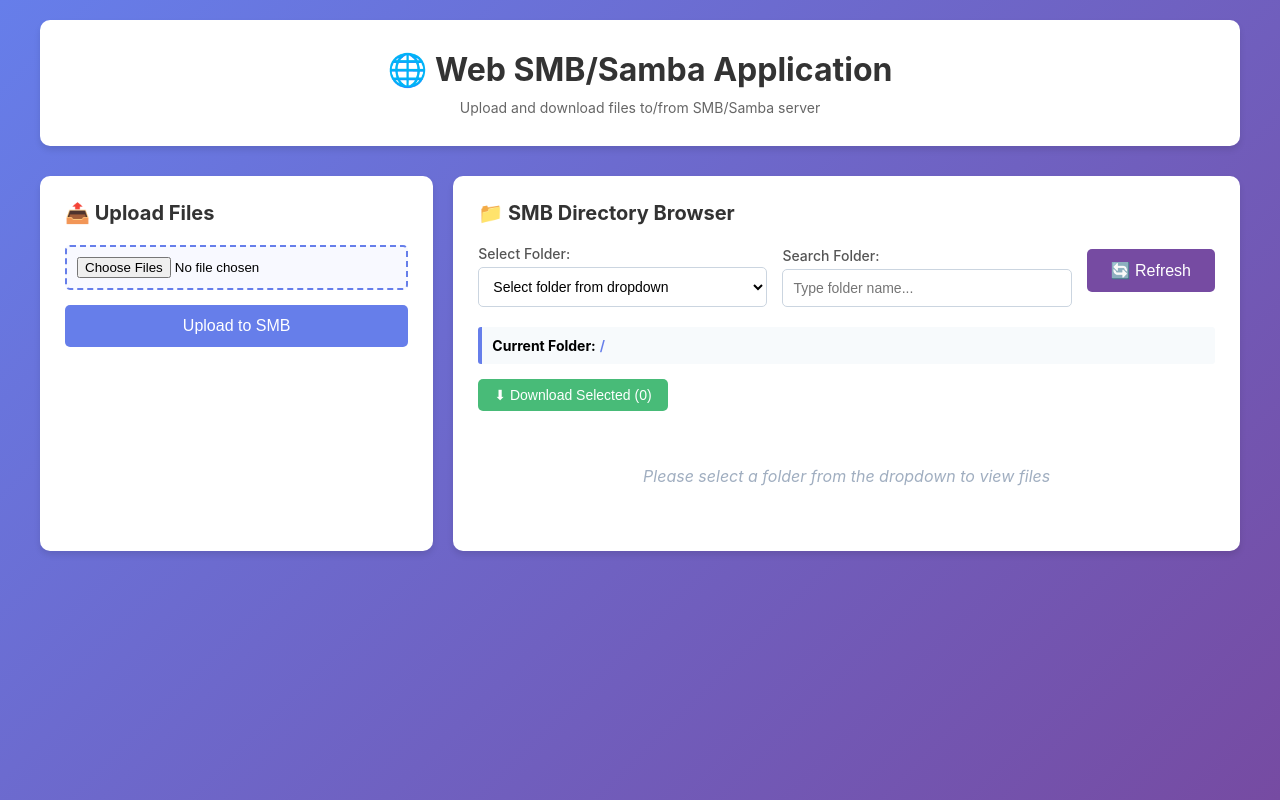
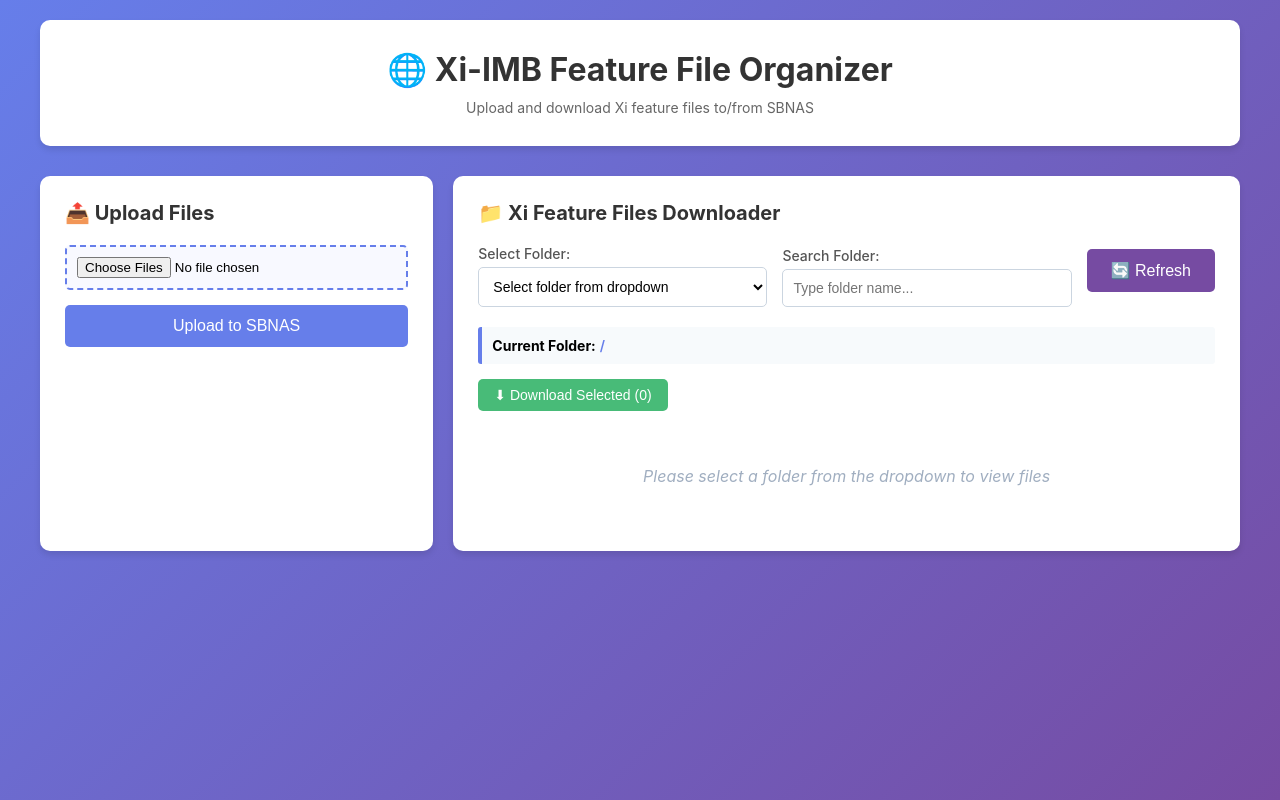
Before and after one commit to vijaygandhi2008/Xi-Feature-File-Organizer, a plain HTML site: page public/index.html in a window 1280 px wide. Drawn offline with Linux system fonts and the light colour scheme; no server answers.

Commit message:
Minor naming changes

```diff
--- a/public/index.html
+++ b/public/index.html
@@ -9,8 +9,8 @@
 <body>
     <div class="container">
         <header>
-            <h1>🌐 Web SMB/Samba Application</h1>
-            <p>Upload and download files to/from SMB/Samba server</p>
+            <h1>🌐 Xi-IMB Feature File Organizer</h1>
+            <p>Upload and download Xi feature files to/from SBNAS</p>
         </header>
 
         <div class="main-content">
@@ -19,14 +19,14 @@
                 <h2>📤 Upload Files</h2>
                 <div class="upload-form">
                     <input type="file" id="fileInput" accept="*/*" multiple>
-                    <button onclick="uploadFiles()" class="btn btn-primary">Upload to SMB</button>
+                    <button onclick="uploadFiles()" class="btn btn-primary">Upload to SBNAS</button>
                 </div>
                 <div id="uploadStatus" class="status-message"></div>
             </section>
 
             <!-- Files List Section -->
             <section class="files-section">
-                <h2>📁 SMB Directory Browser</h2>
+                <h2>📁 Xi Feature Files Downloader</h2>
 
                 <!-- Folder selection -->
                 <div class="folder-controls">
```
